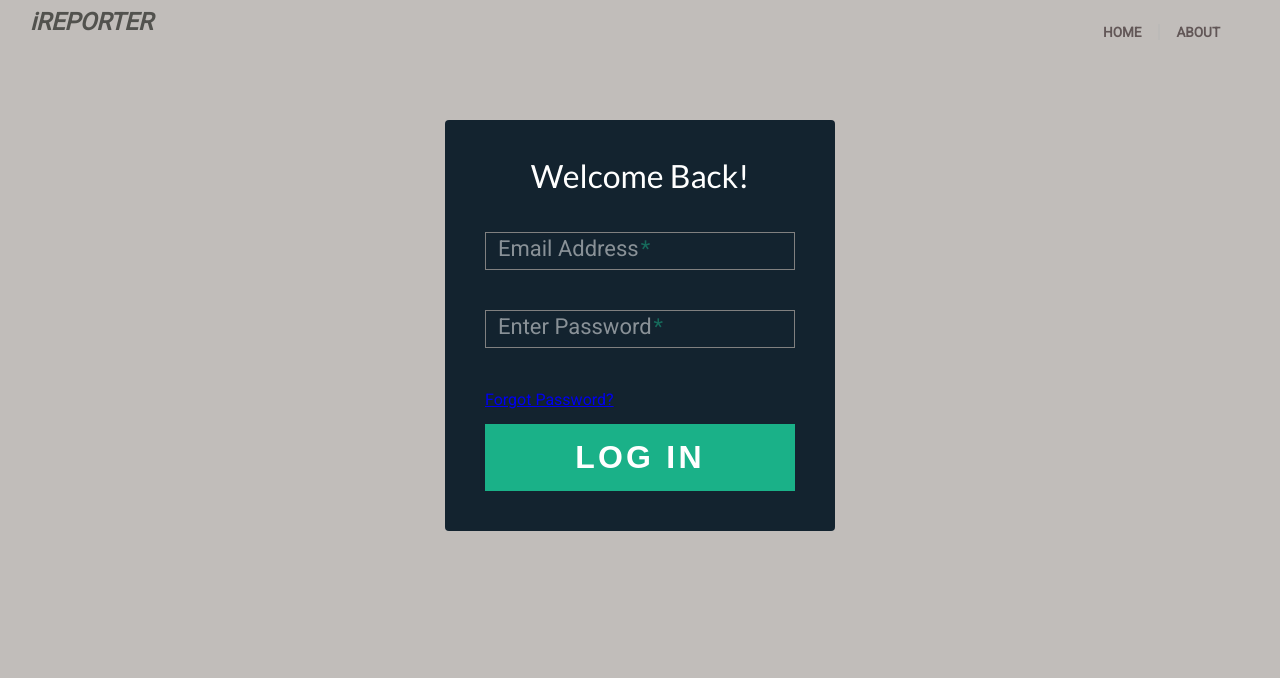
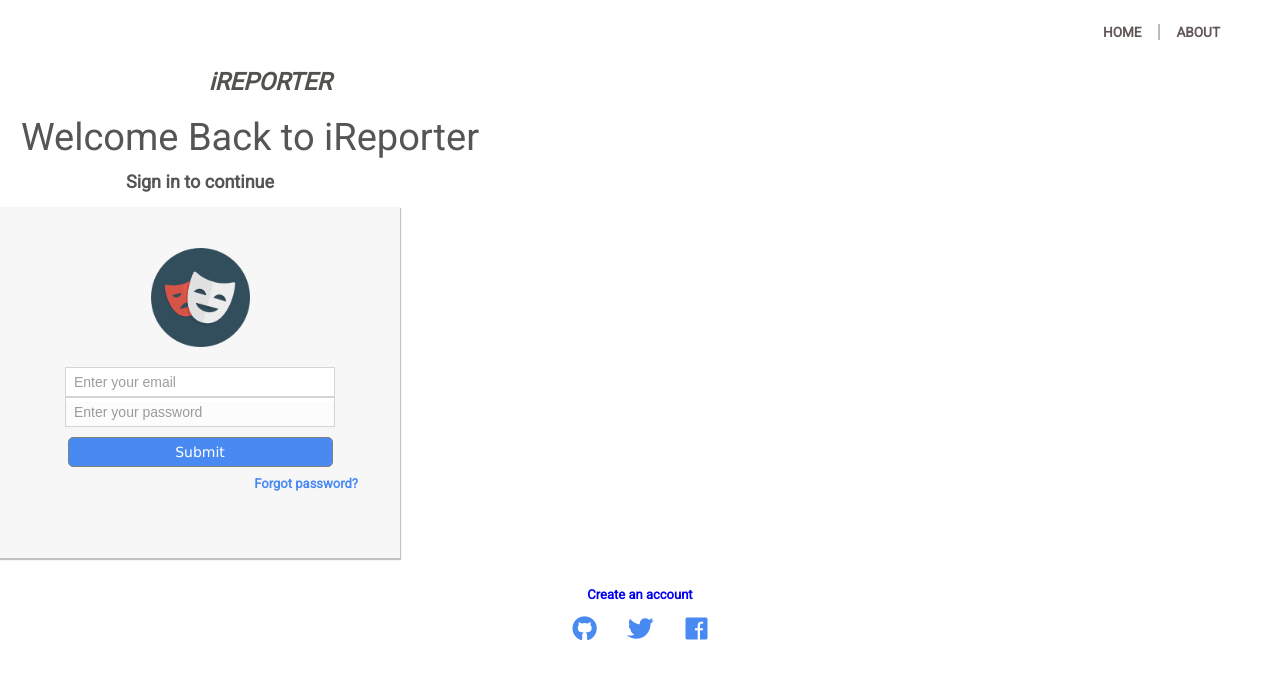
Before and after one commit to meetKazuki/iReporter, a plain HTML site: page ui-templates/_pages/signin.html in a window 1280 px wide. Drawn offline with Linux system fonts and the light colour scheme.

Commit message:
Overhaul sign-in page design [#162076566]

```diff
--- a/ui-templates/_pages/signin.html
+++ b/ui-templates/_pages/signin.html
@@ -1,14 +1,17 @@
 <!DOCTYPE html>
 <html lang="en">
 <head>
-  <meta charset="UTF-8">
-  <meta name="viewport" content="width=device-width, initial-scale=1.0">
-  <meta http-equiv="X-UA-Compatible" content="ie=edge">
+  <meta charset="UTF-8" />
+  <meta name="viewport" content="width=device-width, initial-scale=1.0" />
+  <meta http-equiv="X-UA-Compatible" content="ie=edge" />
   <title>Sign In</title>
-  <link rel="stylesheet" href="../css/index.css">
-  <link rel="stylesheet" href="../css/sign-in.css">
+  <link rel="stylesheet" href="https://use.fontawesome.com/releases/v5.5.0/css/all.css" integrity="sha384-B4dIYHKNBt8Bc12p+WXckhzcICo0wtJAoU8YZTY5qE0Id1GSseTk6S+L3BlXeVIU"
+    crossorigin="anonymous">
+  <link rel="stylesheet" href="../css/index.css" />
+  <link rel="stylesheet" href="../css/sign-in.css" />
 </head>
 <body>
+  <center>
     <header>
       <nav>
         <ul class="header-nav nav-links">
@@ -16,29 +19,53 @@
           <li><a href="#">About</a></li>
         </ul>
       </nav>
-
-    <a href="index.html" class="header-logo">i<span>Reporter</span></a>
     </header>
 
-  <div class="form-container">
-    <div id="login">
-      <h1>Welcome Back!</h1>
-      <form>
-        <div class="field-wrap">
-          <label>Email Address<span class="req">*</span></label>
-          <input type="email" required autocomplete="off">
+    <div class="container">
+      <div id="logo">
+        <a href="index.html" class="logo-img">i<span>Reporter</span></a>
       </div>
 
-        <div class="field-wrap">
-          <label>Enter Password<span class="req">*</span></label>
-          <input type="email" required autocomplete="off">
+      <h1>Welcome Back to iReporter</h1>
+
+      <h3>Sign in to continue</h3>
+      <div id="form-box">
+        <div id="form-img">
+          <img src="../images/faces.png" alt="form-img" width="99" height="99">
         </div>
 
-        <p><a href="#">Forgot Password?</a></p>
+        <div id="input-container">
+          <input type="email" name="email" id="" placeholder="Enter your email">
+          <input type="password" placeholder="Enter your password">
+        </div>
 
-        <button class="button button-block">Log In</button>
-      </form>
+        <div>
+          <input type="submit" id="button-2" value="Submit">
+        </div>
+
+        <div id="help-password">
+          <a href="#">Forgot password?</a>
         </div>
       </div>
+
+      <div id="help-account">
+        <a href="#">Create an account</a>
+      </div>
+
+      <div>
+        <ul class="social-list">
+          <li>
+            <a href="#" class="social-link"><i class="fab fa-github"></i></a>
+          </li>
+          <li>
+            <a href="#" class="social-link"><i class="fab fa-twitter"></i></a>
+          </li>
+          <li>
+            <a href="#" class="social-link"><i class="fab fa-facebook"></i></a>
+          </li>
+        </ul>
+      </div>
+    </div>
+  </center>
 </body>
 </html>
--- a/ui-templates/css/sign-in.css
+++ b/ui-templates/css/sign-in.css
@@ -1,88 +1,142 @@
-*,
-*:before,
-*:after {
-  box-sizing: border-box;
+/** *** *** Global Styles *** *** **/
+body {
+  background: white;
+  height: 100%;
+  margin: 0px;
+  padding: 0px;
 }
-html {
-  overflow-y: scroll;
+.container {
+  position: absolute;
+  width: 100%;
+  top: 5vh;
+  left: 0px;
+  color: gray;
 }
-body {
-  background: #c1bdba;
+h1 {
+  width: 500px;
+  margin-top: 20px;
+  font-size: 38px;
+  font-family: 'Roboto', serif;
+  color: #555557;
+}
+h3 {
+  width: 400px;
+  margin-top: 17px;
+  font-size: 18px;
+  font-family: 'Roboto', serif;
+  font-weight: bold;
+  color: #555557;
 }
 
-.form-container {
-  background: #13232f;
-  padding: 40px;
-  max-width: 600px;
-  margin: 40px auto;
-  border-radius: 4px;
+/** *** *** Logo Styles *** *** **/
+#logo {
+  margin-top: 20px;
+  height: 38px;
+  width: 500px;
 }
-h1 {
+.logo-img {
+  color: #52524e;
+  display: block;
+  font-style: oblique;
+  font-size: 1.5rem;
+  font-weight: 900;
+  height: 10vh;
+  left: 20px;
+  margin: 0 auto;
+  padding: 10px;
+  position: relative;
   text-align: center;
-  color: #ffffff;
-  font-size: 2rem;
-  font-weight: 200;
-  margin: 0 0 40px;
+  text-decoration: none;
 }
-label {
-  position: absolute;
-  transform: translateY(6px);
-  left: 13px;
-  color: #ffffff;
-  opacity: 0.5;
-  transition: all 0.25s ease;
-  -webkit-backface-visibility: hidden;
-  pointer-events: none;
-  font-size: 22px;
+.logo-img span {
+  text-transform: uppercase;
 }
-label .req {
-  margin: 2px;
-  color: #1ab188;
+.logo-img:hover {
+  color: #c6c1c1;
 }
-input {
-  font-size: 22px;
-  display: block;
-  width: 100%;
-  height: 100%;
-  padding: 5px 10px;
-  background: none;
-  background-image: none;
-  border: 1px solid grey;
-  color: #ffffff;
-  border-radius: 0;
-  transition: border-color, 0.25s ease, box-shadow 0.25s ease;
+
+/** *** *** Form Styles *** *** **/
+#form-box {
+  margin-top: 17px;
+  width: 400px;
+  height: 350px;
+  padding-top: 40px;
+  background: #f7f7f7;
+  box-shadow: 0px 1px 1px 1px #c6c1c1;
 }
-input:focus {
-  outline: 0;
-  border-color: #1ab188;
+#form-img {
+  width: 99px;
+  height: 99px;
 }
-.field-wrap {
-  position: relative;
-  margin-bottom: 40px;
+
+/** * Input Container Styles * **/
+#input-container {
+  width: 270px;
+  height: 35px;
+  border-radius: 5px 5px 5px 5px;
+  background: white;
+  font-size: 18px;
+  margin-top: 20px;
+  border-width: 0px;
+  border-style: solid;
+  border-color: blue;
 }
-.button {
-  border: 0;
+#input-container input {
+  width: 270px;
+  height: 30px;
+  padding: 5px;
+  border: solid 1px #c2c4c6;
+  font-size: 14px;
+  opacity: 0.7;
+  padding-left: 8px;
+}
+/** * Button Styles * **/
+#button-2 {
+  width: 265px;
+  height: 30px;
+  margin-top: 35px;
+  background: #498af2;
+  font-family: verdana;
+  font-size: 14px;
+  color: white;
+  border-radius: 5px 5px 5px 5px;
+  border-width: 1px;
+  border-style: solid;
+  border-color: gray;
+  cursor: pointer;
   outline: none;
-  border-radius: 0;
-  padding: 15px 0;
-  font-size: 2rem;
+}
+#button-2:hover {
+  background-color: #c6c1c1;
+}
+/** * Help Styles * **/
+#help-password {
+  float: right;
+  margin-top: 10px;
+  font-size: 13px;
+  font-family: 'Roboto', serif;
+  color: #498af2;
+  padding-right: 42px;
   font-weight: bold;
-  text-transform: uppercase;
-  letter-spacing: .1em;
-  background: #1ab188;
-  color: #ffffff;
-  transition: all .5s ease;
-  -webkit-appearance: none;
 }
-.button:hover,
-.button:focus {
-  background: #c1bdba;
+#help-password a {
+  color: #498af2;
+  text-decoration: none;
 }
-.button-block {
-  display: block;
-  width: 100%;
+#help-account {
+  margin-top: 30px;
+  font-size: 13px;
+  font-family: 'Roboto', serif;
+  color: #87898b;
+  font-weight: bold;
 }
-.forgot {
-  margin-top: -20px;
-  text-align: right;
+#help-account a {
+  text-decoration: none;
 }
+/** * Social Link Styles * **/
+.social-list {
+  margin-top: 10px;
+}
+.social-link {
+  color: #498af2;
+}
```
Lines whose indentation alone changed are shown as unchanged.
